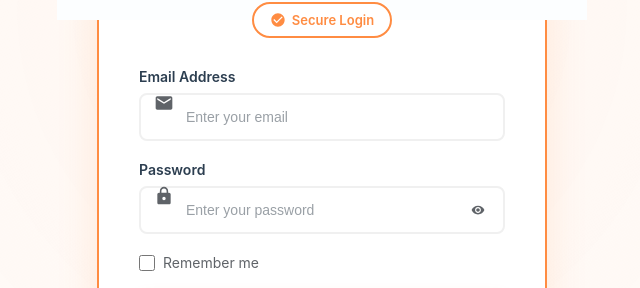
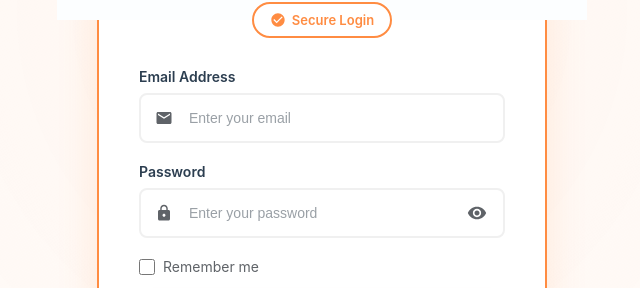
Before and after one commit to Devtechblr/Tridala-Foods-Admin, a React (Vite) app: page /login in a window 1280 px wide. Shown: the part 457-745 px from the top of the page, without its empty margins (318-958 px from the left). Built offline with nearby package versions, Linux system fonts and the light colour scheme.

Commit message:
version 3 - updated revenue and customers page

```diff
--- a/src/styles/Login.css
+++ b/src/styles/Login.css
@@ -149,19 +149,25 @@
 
 .input-wrapper {
   position: relative;
+  width: 100%;
+  display: block;
+  min-height: 50px;
 }
 
 .input-icon {
   position: absolute;
-  left: 15px;
-  font-size: 20px;
+  left: 16px;
+  top: 50%;
+  transform: translateY(-50%);
+  font-size: 18px;
   color: #5f6368;
   pointer-events: none;
+  z-index: 2;
 }
 
 .input-wrapper input {
   width: 100%;
-  padding: 14px 55px 14px 45px;
+  padding: 14px 20px 14px 48px;
   border: 2px solid #f0f0f0;
   border-radius: 8px;
   font-size: 14px;
@@ -169,6 +175,20 @@
   transition: all 0.3s ease;
   background: white;
   box-sizing: border-box;
+  display: block;
+  height: 50px;
+  line-height: 1.5;
+}
+
+/* Email field - standard right padding */
+.input-wrapper input[type="email"] {
+  padding-right: 20px;
+}
+
+/* Password field - left padding for lock icon, right padding for toggle button */
+.input-wrapper input#password {
+  padding-left: 48px !important;
+  padding-right: 55px !important;
 }
 
 .input-wrapper input:focus {
@@ -183,26 +203,29 @@
 
 .toggle-password {
   position: absolute;
-  right: 15px;
+  right: 8px;
   top: 50%;
   transform: translateY(-50%);
-  background: none;
+  background: transparent;
   border: none;
   cursor: pointer;
-  padding: 5px;
+  padding: 8px;
   display: flex;
   align-items: center;
   justify-content: center;
   color: #5f6368;
   font-size: 20px;
-  width: 24px;
-  height: 24px;
-  transition: color 0.3s ease;
-  z-index: 10;
+  min-width: 40px;
+  min-height: 40px;
+  transition: all 0.3s ease;
+  z-index: 3;
+  border-radius: 6px;
+  flex-shrink: 0;
 }
 
 .toggle-password:hover {
   color: #ff8c42;
+  background-color: rgba(255, 140, 66, 0.1);
 }
 
 .form-options {
```
